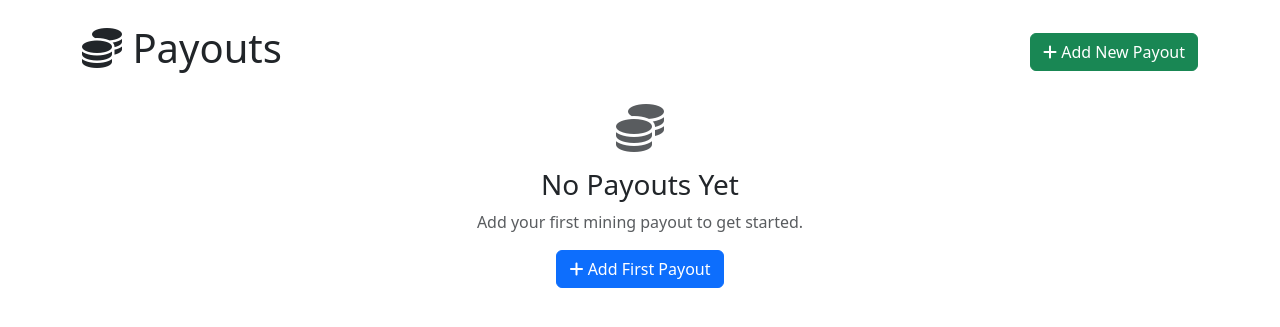
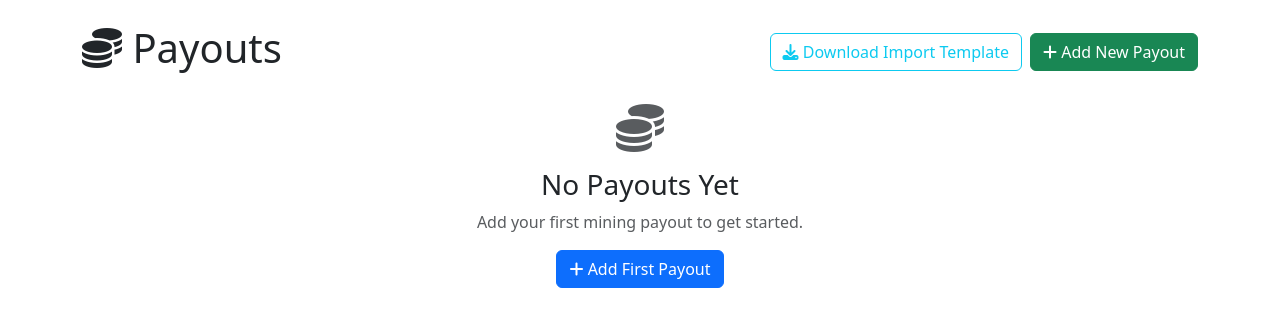
Before and after one commit to alexandre-pecorilla/Remote-Mining-Management-Platform, a Django app: page /payouts/ in a window 1280 px wide. Shown: the part 56-383 px from the top of the page. Run offline with Django 5.2, Linux system fonts and the light colour scheme; data comes from the database, SQL or seed files in the repository; data that the repository does not hold is empty.

Commit message:
Implement Download Import Template feature for bulk data import
- Add openpyxl dependency for Excel file generation
- Create template download views for Platforms, Miners, and Payouts
- Generate Excel templates with database field names as column headers
- Template field mappings:
  * Platform: name, website_link, portal_url, contact fields, energy_price
  * Miner: model, manufacturer, specs, platform (FK), dates, location
  * Payout: payout_date, payout_amount, platform (FK), transaction_id
- Add Download Import Template buttons to all list views
- Consistent btn-outline-info styling with download icon
- URL patterns: /download-templates/{model}/ for clean REST endpoints
- Templates ready for bulk import functionality
- Foreign key fields will use database IDs (visible via Developer Mode)

```diff
--- a/remote_mining_management_platform/mining/urls.py
+++ b/remote_mining_management_platform/mining/urls.py
@@ -27,4 +27,9 @@ urlpatterns = [
 
     # Settings
     path('settings/', views.settings_view, name='settings'),
+
+    # Import Template Downloads
+    path('download-templates/platform/', views.download_platform_template, name='download_platform_template'),
+    path('download-templates/miner/', views.download_miner_template, name='download_miner_template'),
+    path('download-templates/payout/', views.download_payout_template, name='download_payout_template'),
 ]
--- a/remote_mining_management_platform/mining/views.py
+++ b/remote_mining_management_platform/mining/views.py
@@ -2,6 +2,8 @@ from django.shortcuts import render, get_object_or_404, redirect
 from django.contrib import messages
 from django.urls import reverse_lazy
 from django.views.generic import ListView, DetailView, CreateView, UpdateView, DeleteView
+from django.http import HttpResponse
+from openpyxl import Workbook
 from .models import RemoteMiningPlatform, Miner, Settings, APIData, Payout
 from .forms import RemoteMiningPlatformForm, MinerForm, SettingsForm, PayoutForm
 from .api_utils import fetch_all_api_data
@@ -184,3 +186,67 @@ def settings_view(request):
         form = SettingsForm(instance=settings)
 
     return render(request, 'mining/settings.html', {'form': form})
+
+
+# Import Template Download Views
+def download_platform_template(request):
+    """Download import template for Remote Mining Platforms"""
+    wb = Workbook()
+    ws = wb.active
+    ws.title = "Platform Import Template"
+
+    # Add headers based on form fields
+    headers = ['name', 'website_link', 'portal_url', 'point_of_contact_name',
+               'point_of_contact_email', 'point_of_contact_phone', 'point_of_contact_telegram', 'energy_price']
+
+    for col, header in enumerate(headers, 1):
+        ws.cell(row=1, column=col, value=header)
+
+    response = HttpResponse(
+        content_type='application/vnd.openxmlformats-officedocument.spreadsheetml.sheet'
+    )
+    response['Content-Disposition'] = 'attachment; filename="platform_import_template.xlsx"'
+    wb.save(response)
+    return response
+
+
+def download_miner_template(request):
+    """Download import template for Miners"""
+    wb = Workbook()
+    ws = wb.active
+    ws.title = "Miner Import Template"
+
+    # Add headers based on form fields (excluding image field for import)
+    headers = ['model', 'manufacturer', 'product_link', 'serial_number',
+               'platform', 'platform_internal_id', 'hashrate', 'power', 'efficiency',
+               'purchase_price', 'purchase_date', 'start_date', 'location']
+
+    for col, header in enumerate(headers, 1):
+        ws.cell(row=1, column=col, value=header)
+
+    response = HttpResponse(
+        content_type='application/vnd.openxmlformats-officedocument.spreadsheetml.sheet'
+    )
+    response['Content-Disposition'] = 'attachment; filename="miner_import_template.xlsx"'
+    wb.save(response)
+    return response
+
+
+def download_payout_template(request):
+    """Download import template for Payouts"""
+    wb = Workbook()
+    ws = wb.active
+    ws.title = "Payout Import Template"
+
+    # Add headers based on form fields
+    headers = ['payout_date', 'payout_amount', 'platform', 'transaction_id']
+
+    for col, header in enumerate(headers, 1):
+        ws.cell(row=1, column=col, value=header)
+
+    response = HttpResponse(
+        content_type='application/vnd.openxmlformats-officedocument.spreadsheetml.sheet'
+    )
+    response['Content-Disposition'] = 'attachment; filename="payout_import_template.xlsx"'
+    wb.save(response)
+    return response
--- a/remote_mining_management_platform/requirements.txt
+++ b/remote_mining_management_platform/requirements.txt
@@ -1,3 +1,4 @@
 Django==5.2.4
 Pillow==10.4.0
 requests==2.32.4
+openpyxl==3.1.5
--- a/remote_mining_management_platform/templates/mining/miner_list.html
+++ b/remote_mining_management_platform/templates/mining/miner_list.html
@@ -15,6 +15,9 @@
                 <i class="fas fa-list"></i> Table
             </button>
         </div>
+        <a href="{% url 'download_miner_template' %}" class="btn btn-outline-info">
+            <i class="fas fa-download"></i> Download Import Template
+        </a>
         <a href="{% url 'miner_create' %}" class="btn btn-success">
             <i class="fas fa-plus"></i> Add New Miner
         </a>
--- a/remote_mining_management_platform/templates/mining/payout_list.html
+++ b/remote_mining_management_platform/templates/mining/payout_list.html
@@ -7,9 +7,14 @@
 {% block content %}
 <div class="d-flex justify-content-between align-items-center mb-4">
     <h1><i class="fas fa-coins"></i> Payouts</h1>
-    <a href="{% url 'payout_add' %}" class="btn btn-success">
-        <i class="fas fa-plus"></i> Add New Payout
-    </a>
+    <div class="d-flex gap-2">
+        <a href="{% url 'download_payout_template' %}" class="btn btn-outline-info">
+            <i class="fas fa-download"></i> Download Import Template
+        </a>
+        <a href="{% url 'payout_add' %}" class="btn btn-success">
+            <i class="fas fa-plus"></i> Add New Payout
+        </a>
+    </div>
 </div>
 
 {% if payouts %}
--- a/remote_mining_management_platform/templates/mining/platform_list.html
+++ b/remote_mining_management_platform/templates/mining/platform_list.html
@@ -14,6 +14,9 @@
                 <i class="fas fa-list"></i> Table
             </button>
         </div>
+        <a href="{% url 'download_platform_template' %}" class="btn btn-outline-info">
+            <i class="fas fa-download"></i> Download Import Template
+        </a>
         <a href="{% url 'platform_create' %}" class="btn btn-success">
             <i class="fas fa-plus"></i> Add New Platform
         </a>
```
